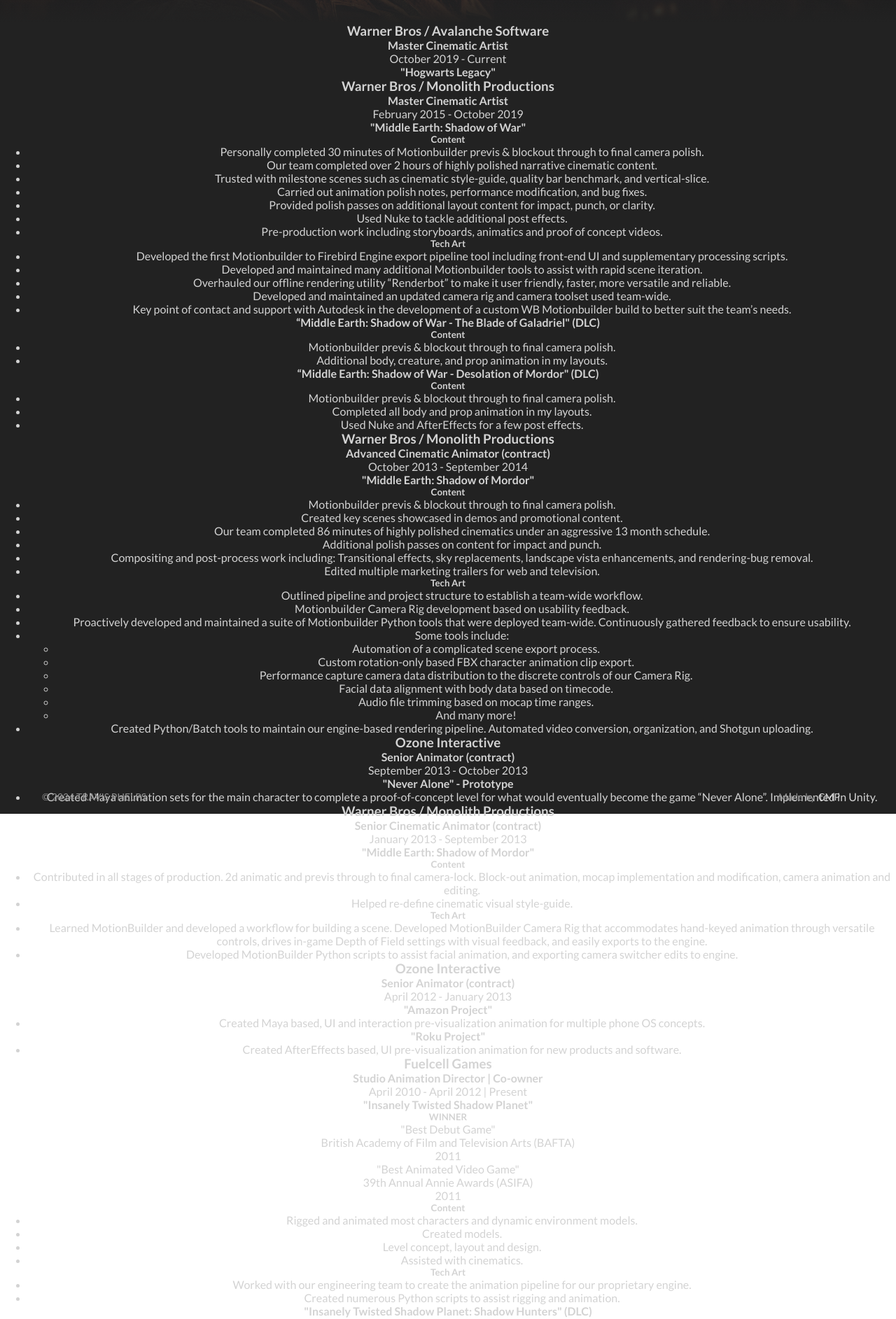
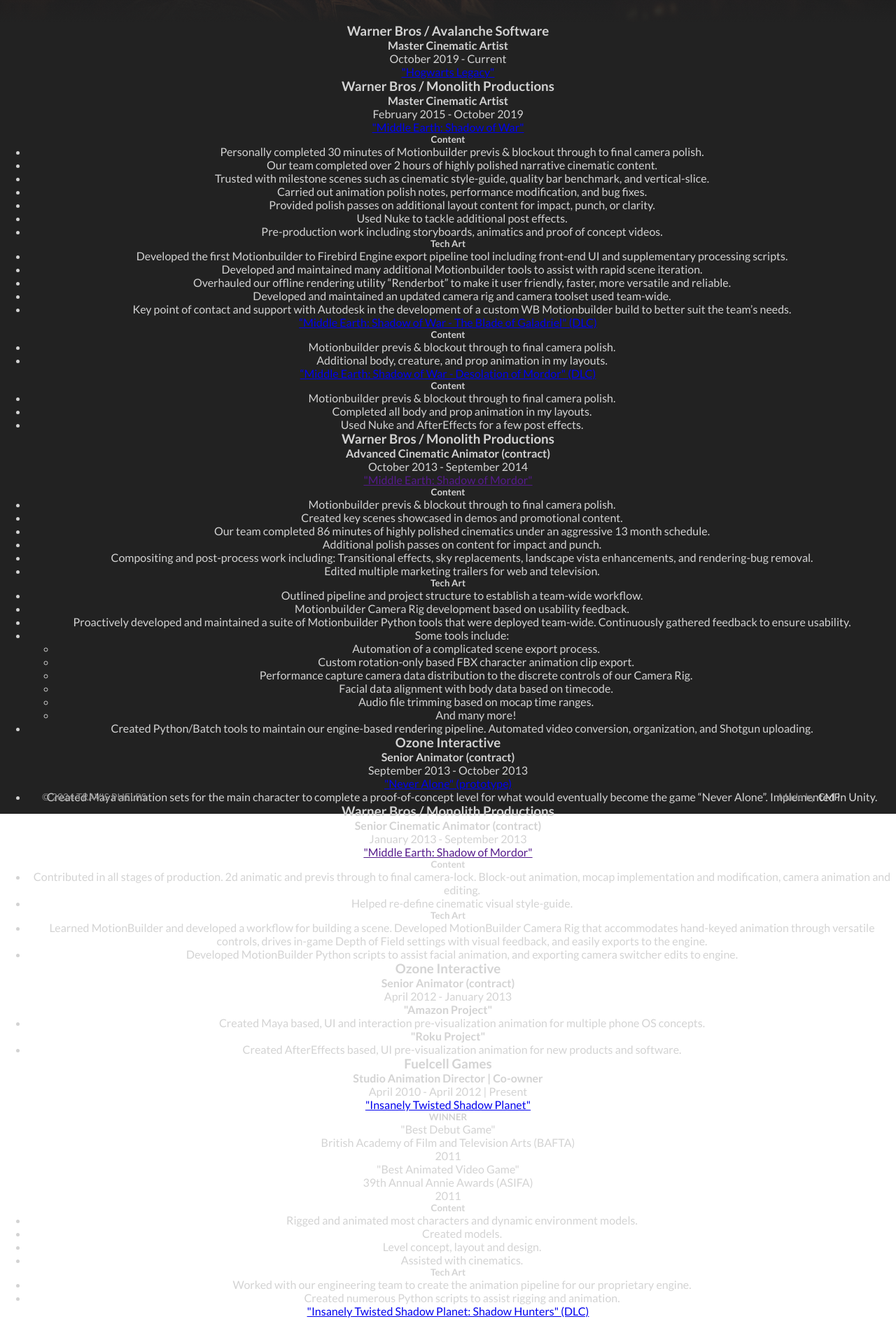
Before and after one commit to cynthem/travis-portfolio, a React (Create React App) app: page /resume in a window 1280 px wide. Shown: the part 487-2372 px from the top of the page at 70% size. Built offline with nearby package versions, Linux system fonts and the light colour scheme.

Commit message:
Add game links

```diff
--- a/src/routes/Resume.js
+++ b/src/routes/Resume.js
@@ -18,7 +18,14 @@ export default function Resume() {
                             <p className="job-date">October 2019 - Current</p>
                         </div>
                         <div className="game-details">
-                            <h4 className="game-name">"Hogwarts Legacy"</h4>
+                            <a
+                                className="game-name"
+                                href="https://www.youtube.com/watch?v=BsC-Rl9GYy0&ab_channel=HogwartsLegacy"
+                                target="_blank"
+                                rel="noopener noreferrer"
+                            >
+                                "Hogwarts Legacy"
+                            </a>
                         </div>
                     </div>
                 </div>
@@ -31,7 +38,14 @@ export default function Resume() {
                             <p className="job-date">February 2015 - October 2019</p>
                         </div>
                         <div className="game-details">
-                            <h4 className="game-name">"Middle Earth: Shadow of War"</h4>
+                            <a
+                                className="game-name"
+                                href="https://www.shadowofwar.com/purchase/"
+                                target="_blank"
+                                rel="noopener noreferrer"
+                            >
+                                "Middle Earth: Shadow of War"
+                            </a>
                             <div className="job-duties">
                                 <h5>Content</h5>
                                 <ul className="duties-list">
@@ -56,7 +70,14 @@ export default function Resume() {
                             </div>
                         </div>
                         <div className="game-details">
-                            <h4 className="game-name">“Middle Earth: Shadow of War - The Blade of Galadriel" (DLC)</h4>
+                            <a
+                                className="game-name"
+                                href="https://www.youtube.com/watch?v=0vksOu7KSEw&ab_channel=ShadowofWar"
+                                target="_blank"
+                                rel="noopener noreferrer"
+                            >
+                                “Middle Earth: Shadow of War - The Blade of Galadriel" (DLC)
+                            </a>
                                 <div className="job-duties">
                                     <h5>Content</h5>
                                     <ul className="duties-list">
@@ -66,7 +87,14 @@ export default function Resume() {
                                 </div>
                         </div>
                         <div className="game-details">
-                            <h4 className="game-name">“Middle Earth: Shadow of War - Desolation of Mordor" (DLC)</h4>
+                            <a
+                                className="game-name"
+                                href="https://www.youtube.com/watch?v=VaExiwhFnwQ&ab_channel=ShadowofWar"
+                                target="_blank"
+                                rel="noopener noreferrer"
+                            >
+                                “Middle Earth: Shadow of War - Desolation of Mordor" (DLC)
+                            </a>
                                 <div className="job-duties">
                                     <h5>Content</h5>
                                     <ul className="duties-list">
@@ -87,7 +115,14 @@ export default function Resume() {
                             <p className="job-date">October 2013 - September 2014</p>
                         </div>
                         <div className="game-details">
-                            <h4 className="game-name">"Middle Earth: Shadow of Mordor"</h4>
+                            <a
+                                className="game-name"
+                                href=""
+                                target="_blank"
+                                rel="noopener noreferrer"
+                            >
+                                "Middle Earth: Shadow of Mordor"
+                            </a>
                             <div className="job-duties">
                                 <h5>Content</h5>
                                 <ul className="duties-list">
@@ -130,7 +165,14 @@ export default function Resume() {
                             <p className="job-date">September 2013 - October 2013</p>
                         </div>
                         <div className="game-details">
-                            <h4 className="game-name">"Never Alone" <span>- Prototype</span></h4>
+                            <a
+                                className="game-name"
+                                href="http://neveralonegame.com/"
+                                target="_blank"
+                                rel="noopener noreferrer"
+                            >
+                                "Never Alone" (prototype)
+                            </a>
                             <div className="job-duties no-duty-title">
                                 <ul className="duties-list">
                                     <li>Created Maya animation sets for the main character to complete a proof-of-concept level for what would eventually become the game “Never Alone”. Implemented in Unity.</li>
@@ -148,7 +190,14 @@ export default function Resume() {
                             <p className="job-date">January 2013 - September 2013</p>
                         </div>
                         <div className="game-details">
-                            <h4 className="game-name">"Middle Earth: Shadow of Mordor"</h4>
+                            <a
+                                className="game-name"
+                                href=""
+                                target="_blank"
+                                rel="noopener noreferrer"
+                            >
+                                "Middle Earth: Shadow of Mordor"
+                            </a>
                             <div className="job-duties">
                                 <h5>Content</h5>
                                 <ul className="duties-list">
@@ -175,7 +224,7 @@ export default function Resume() {
                             <p className="job-date">April 2012 - January 2013</p>
                         </div>
                         <div className="game-details">
-                            <h4 className="game-name">"Amazon Project"</h4>
+                            <h4 className="game-name no-link">"Amazon Project"</h4>
                             <div className="job-duties no-duty-title">
                                 <ul className="duties-list">
                                     <li>Created Maya based, UI and interaction pre-visualization animation for multiple phone OS concepts.</li>
@@ -183,7 +232,7 @@ export default function Resume() {
                             </div>
                         </div>
                         <div className="game-details">
-                            <h4 className="game-name">"Roku Project"</h4>
+                            <h4 className="game-name no-link">"Roku Project"</h4>
                             <div className="job-duties no-duty-title">
                                 <ul className="duties-list">
                                     <li>Created AfterEffects based, UI pre-visualization animation for new products and software.</li>
@@ -201,7 +250,14 @@ export default function Resume() {
                             <p className="job-date">April 2010 - April 2012 | Present</p>
                         </div>
                         <div className="game-details">
-                            <h4 className="game-name insanely-twisted">"Insanely Twisted Shadow Planet"</h4>
+                            <a
+                                className="game-name"
+                                href="https://www.youtube.com/watch?v=-9r6J0b-2BI&ab_channel=MichelGagne"
+                                target="_blank"
+                                rel="noopener noreferrer"
+                            >
+                                "Insanely Twisted Shadow Planet"
+                            </a>
                             <div className="awards">
                                 <h5 className="winner">WINNER</h5>
                                 <div className="award-row">
@@ -233,7 +289,14 @@ export default function Resume() {
                             </div>
                         </div>
                         <div className="game-details">
-                            <h4 className="game-name">"Insanely Twisted Shadow Planet: Shadow Hunters" (DLC)</h4>
+                            <a
+                                className="game-name"
+                                href="https://www.youtube.com/watch?v=PbHencDiTFs&ab_channel=MichelGagne"
+                                target="_blank"
+                                rel="noopener noreferrer"
+                            >
+                                "Insanely Twisted Shadow Planet: Shadow Hunters" (DLC)
+                            </a>
                             <div className="job-duties no-duty-title">
                                 <ul className="duties-list">
                                     <li>Rigged and animated characters and dynamic environment models.</li>
@@ -242,7 +305,7 @@ export default function Resume() {
                             </div>
                         </div>
                         <div className="game-details">
-                            <h4 className="game-name">"Conquer" (prototype)</h4>
+                            <h4 className="game-name no-link">"Conquer" (prototype)</h4>
                             <div className="job-duties no-duty-title">
                                 <ul className="duties-list">
                                     <li>Rigged and animated all characters.</li>
@@ -252,7 +315,7 @@ export default function Resume() {
                             </div>
                         </div>
                         <div className="game-details">
-                            <h4 className="game-name">"Abstrakt" (prototype)</h4>
+                            <h4 className="game-name no-link">"Abstrakt" (prototype)</h4>
                             <div className="job-duties no-duty-title">
                                 <ul className="duties-list">
                                     <li>Modeled, rigged, and animated player avatar.</li>
@@ -260,7 +323,7 @@ export default function Resume() {
                             </div>
                         </div>
                         <div className="game-details">
-                            <h4 className="game-name">"Ship Studio" (prototype)</h4>
+                            <h4 className="game-name no-link">"Ship Studio" (prototype)</h4>
                             <div className="job-duties no-duty-title">
                                 <ul className="duties-list">
                                     <li>Created models.</li>
```
Also changed, not shown: 1 other file (tests, documents, lock files or other folders).
